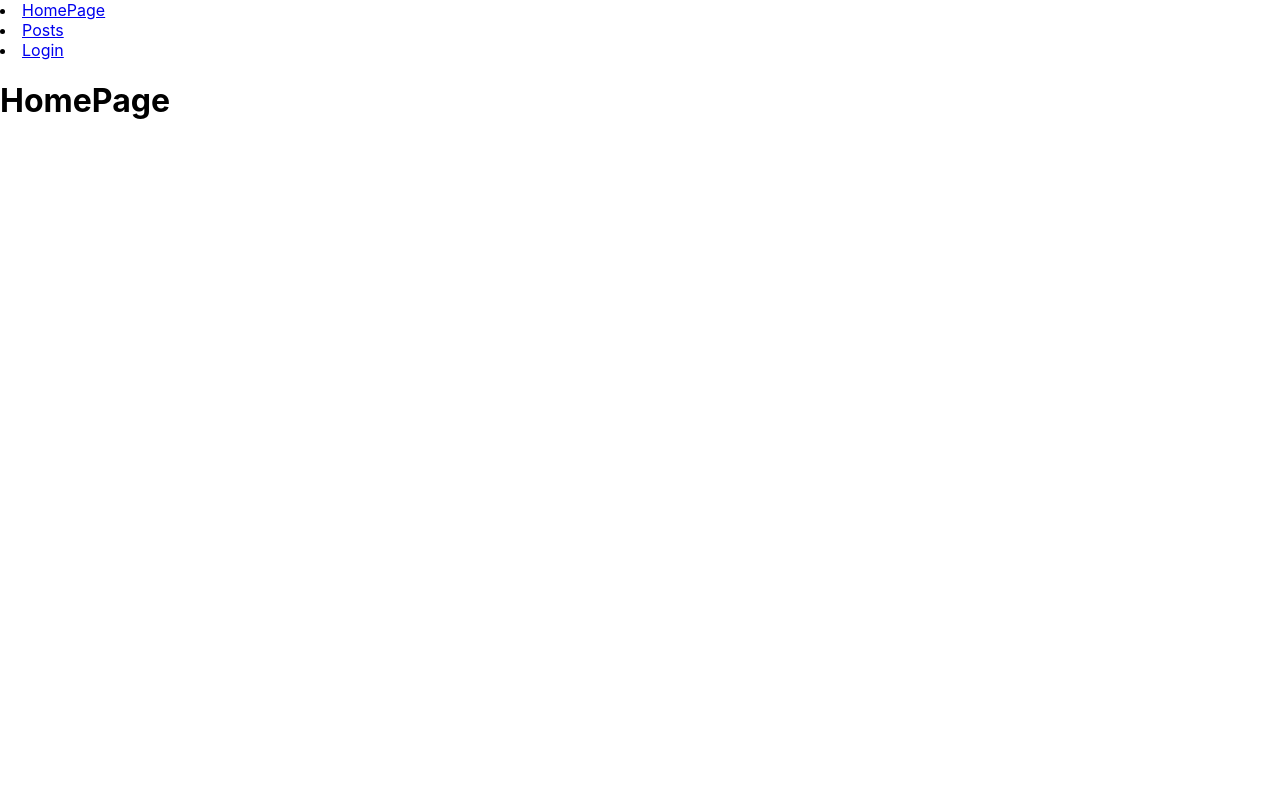
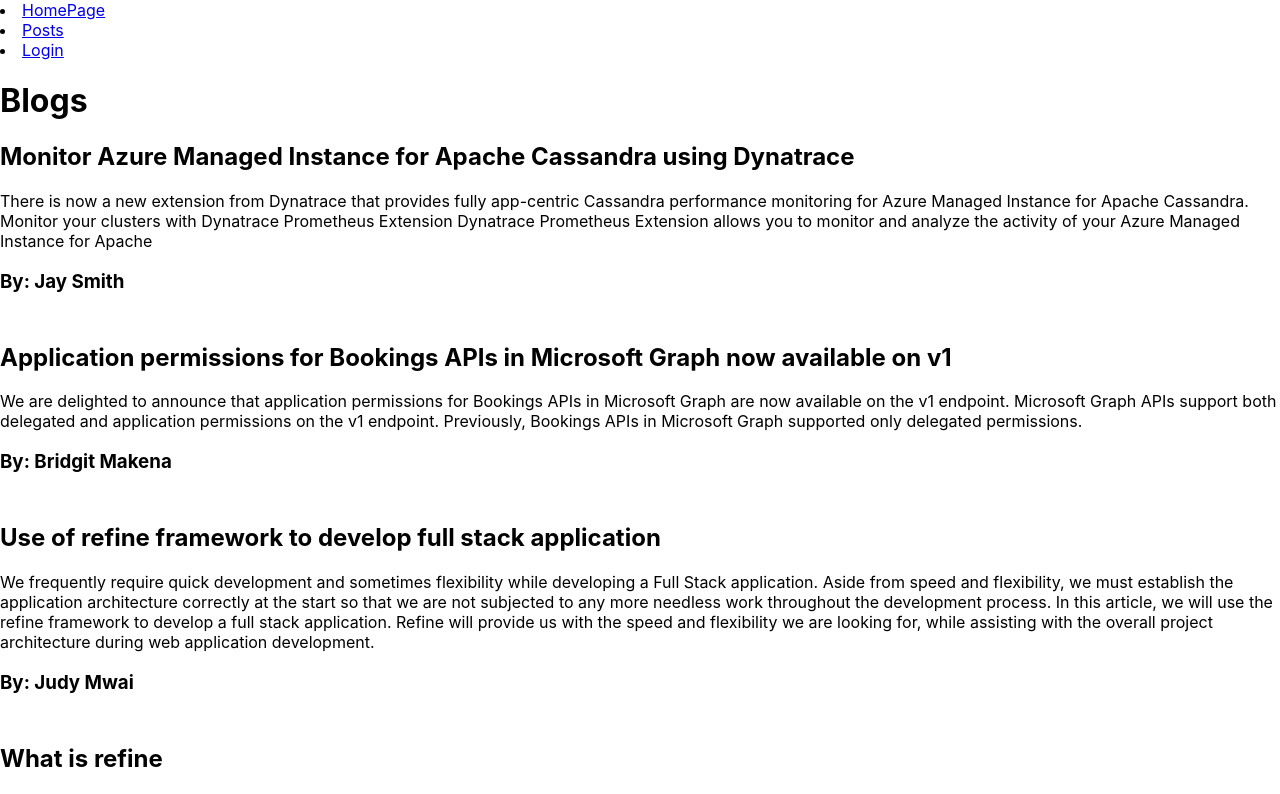
Before and after one commit to Juddymwai/DeveloperBlogUsingReact, a React (Create React App) app in the folder developerblog/: page / in a window 1280 px wide. Shown: the top 794 px of the page. Built offline with nearby package versions, Linux system fonts and the light colour scheme; data requests are answered from the project's data file.

Commit message:
display blog posts from the Api

```diff
--- a/developerblog/src/components/App.js
+++ b/developerblog/src/components/App.js
@@ -1,4 +1,4 @@
-import React, {useEffect} from "react";
+import React, {useEffect, useState} from "react";
 import HomePage from "./HomePage";
 import Login from "./Login";
 import Navbar from "./Navbar";
@@ -8,13 +8,7 @@
 
 
 function App(){
-    // const [post, setPost]=useState([])
 
-    useEffect(()=>{
-        fetch('http://localhost:2000/posts')
-        .then((r)=> r.json())
-        .then((data)=> console.log(data))
-    })
     return(
         <Router>
 
@@ -26,7 +20,7 @@
 
             <Routes>
 
-                <Route exact path='/' element={<HomePage/> }></Route>
+                <Route exact path='/' element={<HomePage />}></Route>
                 {/* <Route  exact path='/posts'>{Posts}</Route> */}
                 <Route exact path='/login' element={<Login/> }></Route>
 
--- a/developerblog/src/components/HomePage.js
+++ b/developerblog/src/components/HomePage.js
@@ -1,14 +1,33 @@
-import React from "react";
+import React, {useState, useEffect}from "react";
 
 
-function HomePage(){
+function HomePage({}){
+    const [blogPost, setBlogPost]=useState([]);
+
+    useEffect(()=>{
+        fetch('http://localhost:2000/posts')
+        .then((r)=> r.json())
+        .then((data)=> setBlogPost(data))
+    }, [])
+
+
+
 
 
     return (
-        <div>
-            <h1>HomePage</h1>
+     <div>
+        <h1>Blogs</h1>
+        {blogPost.map((post) => {
+            return (
+                <div style={{marginBottom: 50+"px"}}>
+                    <h2>{post.Title}</h2>
+                    <div>{post.Content} </div>
+                     <h3>By: {post.Author}</h3>
+                </div>
+            )
+        })}
+     </div>
 
-        </div>
     )
 }
 
```
